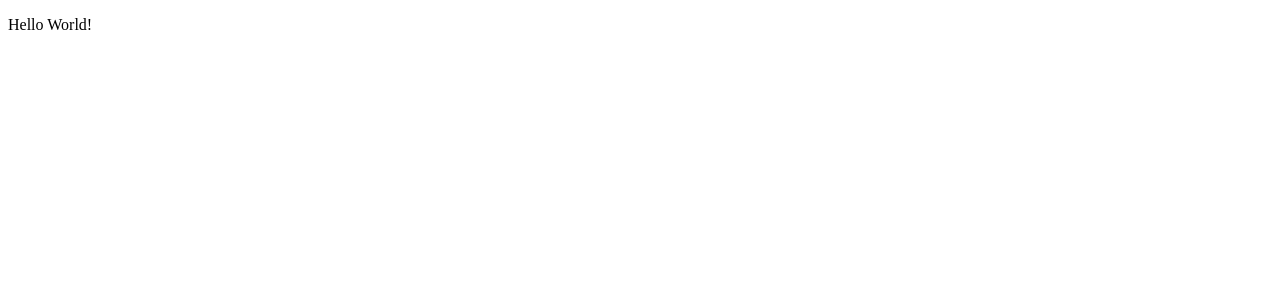
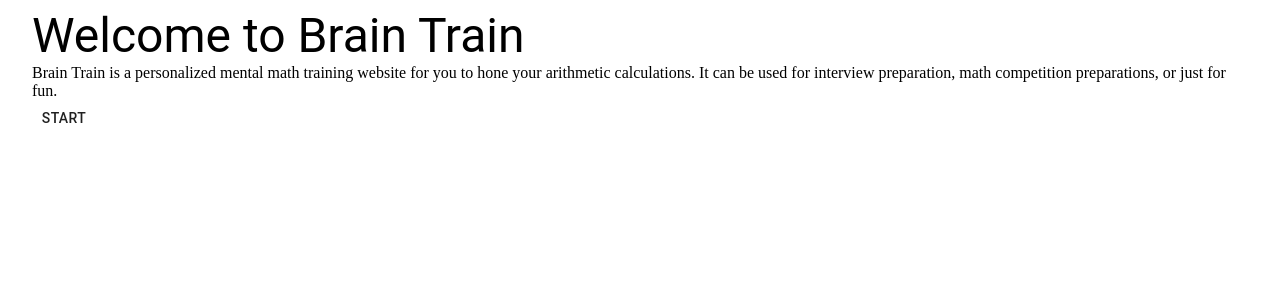
Before and after one commit to schoi98/brain_train_client, a React (Create React App) app: page / in a window 1280 px wide. Shown: the top 300 px of the page. Built offline with nearby package versions, Linux system fonts and the light colour scheme.

Commit message:
created basic components

```diff
--- a/package.json
+++ b/package.json
@@ -3,6 +3,7 @@
   "version": "0.1.0",
   "private": true,
   "dependencies": {
+    "@material-ui/core": "^4.11.3",
     "@testing-library/jest-dom": "^5.11.9",
     "@testing-library/react": "^11.2.5",
     "@testing-library/user-event": "^12.6.3",
--- a/src/components/App/App.js
+++ b/src/components/App/App.js
@@ -1,7 +1,12 @@
 import React from 'react';
+import { Container } from '@material-ui/core';
+
+import Home from '../Home/Home';
 
 const App = () => (
-  <p> Hello World! </p>
+  <Container>
+    <Home />
+  </Container>
 );
 
 export default App;
--- /dev/null
+++ b/src/components/Home/Home.js
@@ -0,0 +1,19 @@
+import React from 'react';
+import { TextField, Button, Container, Typography } from '@material-ui/core';
+
+const Home = () => {
+  return (
+    <div>
+      <Typography variant="h3">Welcome to Brain Train</Typography>
+      <Typography variant="body"> Brain Train is a personalized mental math training website for you to hone your arithmetic calculations.
+      It can be used for interview preparation, math competition preparations, or just for fun.
+      </Typography>
+      <div>
+        <Button onClick={() => {console.log("Start")}}>Start</Button>
+      </div>
+    </div>
+
+  );
+}
+
+export default Home;
```
Also changed, not shown: src/components/Drill/Drill.js (added, +18 -0 lines), src/components/Problem/Problem.js (added, +18 -0 lines), 1 other file (tests, documents, lock files or other folders).
